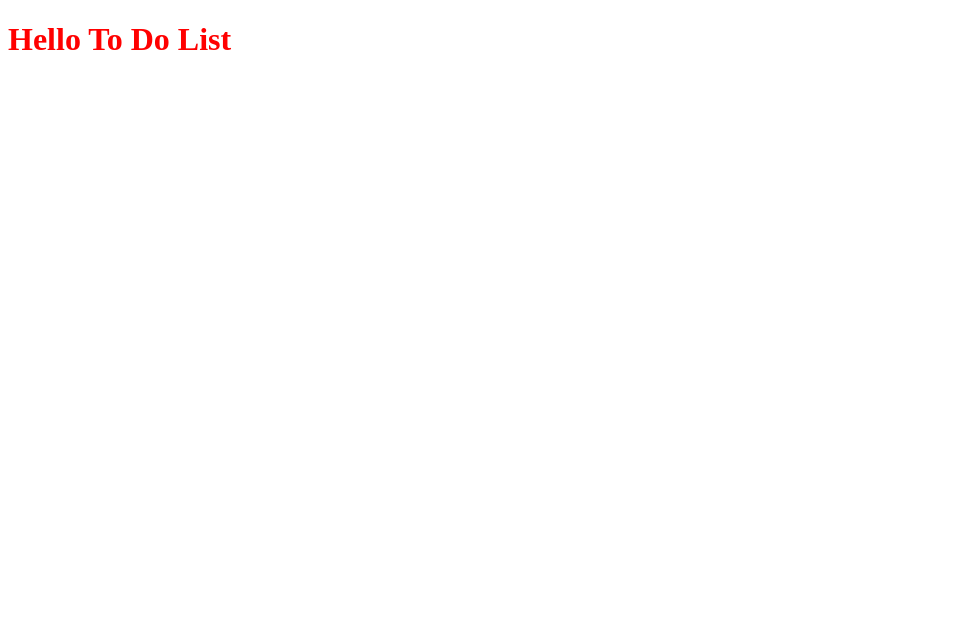
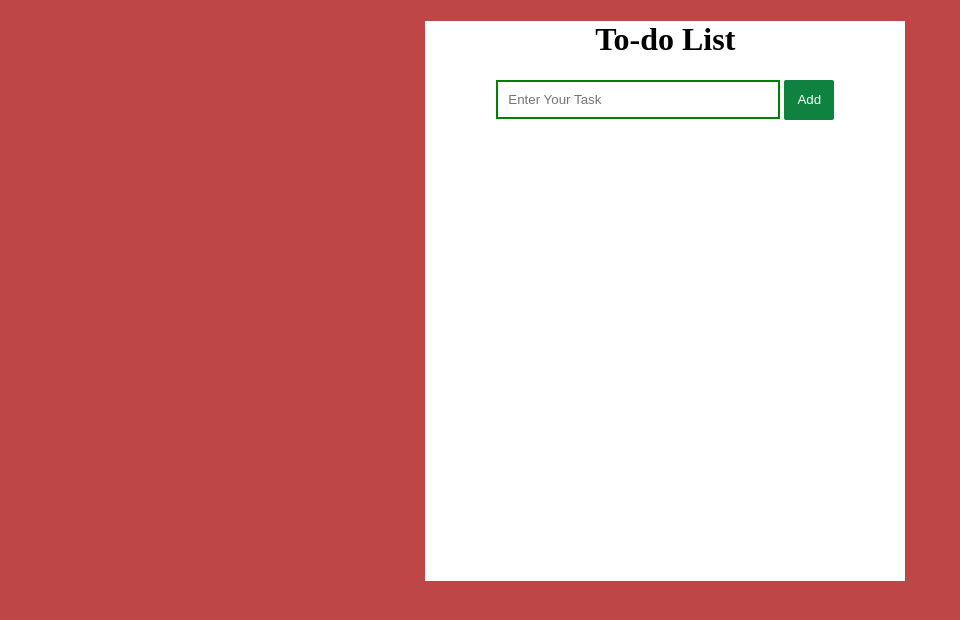
Before and after one commit to Sarfraz-Ahmad-it/To-Do-List, a plain HTML site: page index.html in a window 1280 px wide. Shown: the whole page, without its empty margins (0-960 px from the left). Drawn offline with Linux system fonts and the light colour scheme.

Commit message:
add code

```diff
--- a/index.html
+++ b/index.html
@@ -7,7 +7,14 @@
     <link rel="stylesheet" href="style.css">
 </head>
 <body>
-    <h1>Hello To Do List</h1>
+    <div class="container">
+        <h1>To-do List</h1>
+        <div class="input">
+        <input type="text" id="inputt" placeholder="Enter Your Task">
+        <button>Add</button>
+        <div class="text"></div>
+
+    </div>
 
     <script src="script.js"></script>
 </body>
--- a/script.js
+++ b/script.js
@@ -1 +1,13 @@
-let h = document.getElementById('h1');
+let inputs = document.getElementById('inputt');
+let text = document.querySelector('.text');
+let button = document.querySelector('button');
+let un = document.querySelector('ul');
+
+button.addEventListener('click', ()=>{
+   if(inputs.value == ""){
+    alert("please enter value")
+   }
+   else{
+    text.innerHTML = inputs.value;
+   }
+})
--- a/style.css
+++ b/style.css
@@ -1,3 +1,34 @@
-h1{
-    color: red;
+body{
+    text-align: center;
+    background-color: rgb(190, 70, 70);
 }
+
+.container{
+    background-color: #ffff;
+    width: 38%;
+    margin-left: 33%;
+    height: 70vh;
+
+}
+
+input{
+    padding: 10px;
+    width: 260px;
+    border: 2px solid green;
+    outline: none;
+}
+
+button{
+    background-color: #0f823f;
+    height: 40px;
+    color: #ffff;
+    border-radius: 2px;
+    width: 50px;
+    border: none;
+
+}
+
+button:hover{
+    background-color: #008000;
+
+}
```
